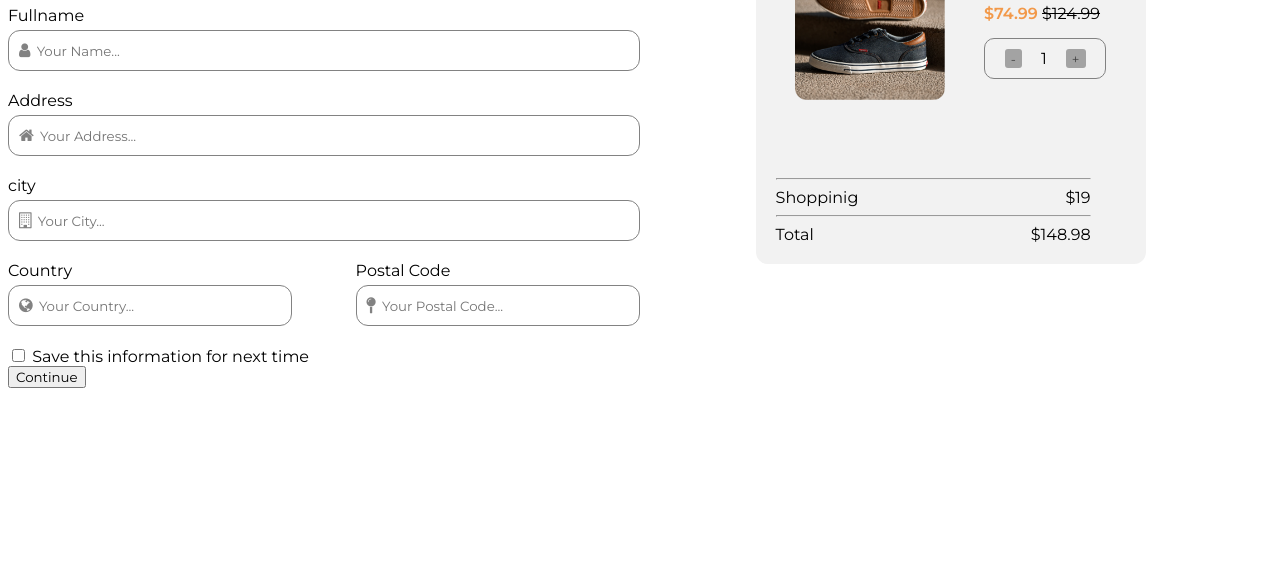
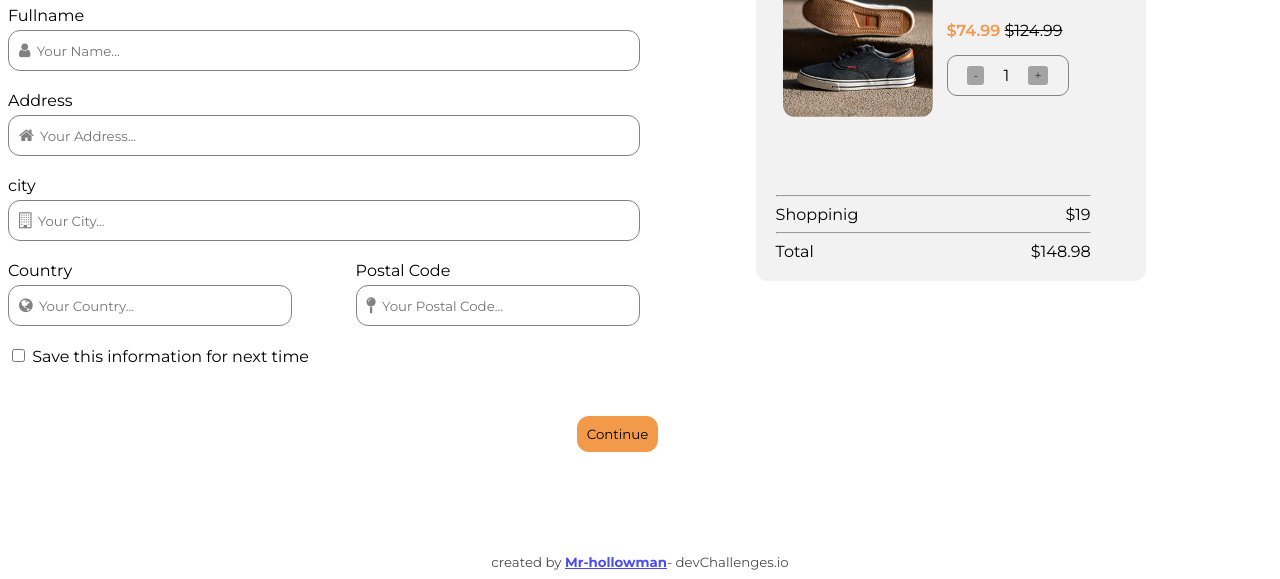
Before and after one commit to Mr-hollowman/devChallenges-checkout-page, a plain HTML site: page index.html in a window 1280 px wide. Shown: the part 337-916 px from the top of the page. Before the commit the page ends 800 px from the top, so only its background shows below. Drawn offline with Linux system fonts and the light colour scheme.

Commit message:
Update index.html

```diff
--- a/index.html
+++ b/index.html
@@ -28,7 +28,7 @@
                     </div>
                 </div>
             </div>
-            <div class="content-container">
+            <div class="content-container2">
                 <div class="image-container">
                     <img src="./photo2.png" alt="myphoto">
                 </div>
@@ -115,7 +115,10 @@
                 <span>Save this information for next time</span>
             </div>
         </div>
-        <button>Continue</button>
+        <button class="btn">Continue</button>
+    </div>
+    <div class="footer">
+        <small>created by <a href="https://devchallenges.io/portfolio/Mr-hollowman"><b>Mr-hollowman</b></a>- devChallenges.io</small>
     </div>
 </div>
 </body>
```
